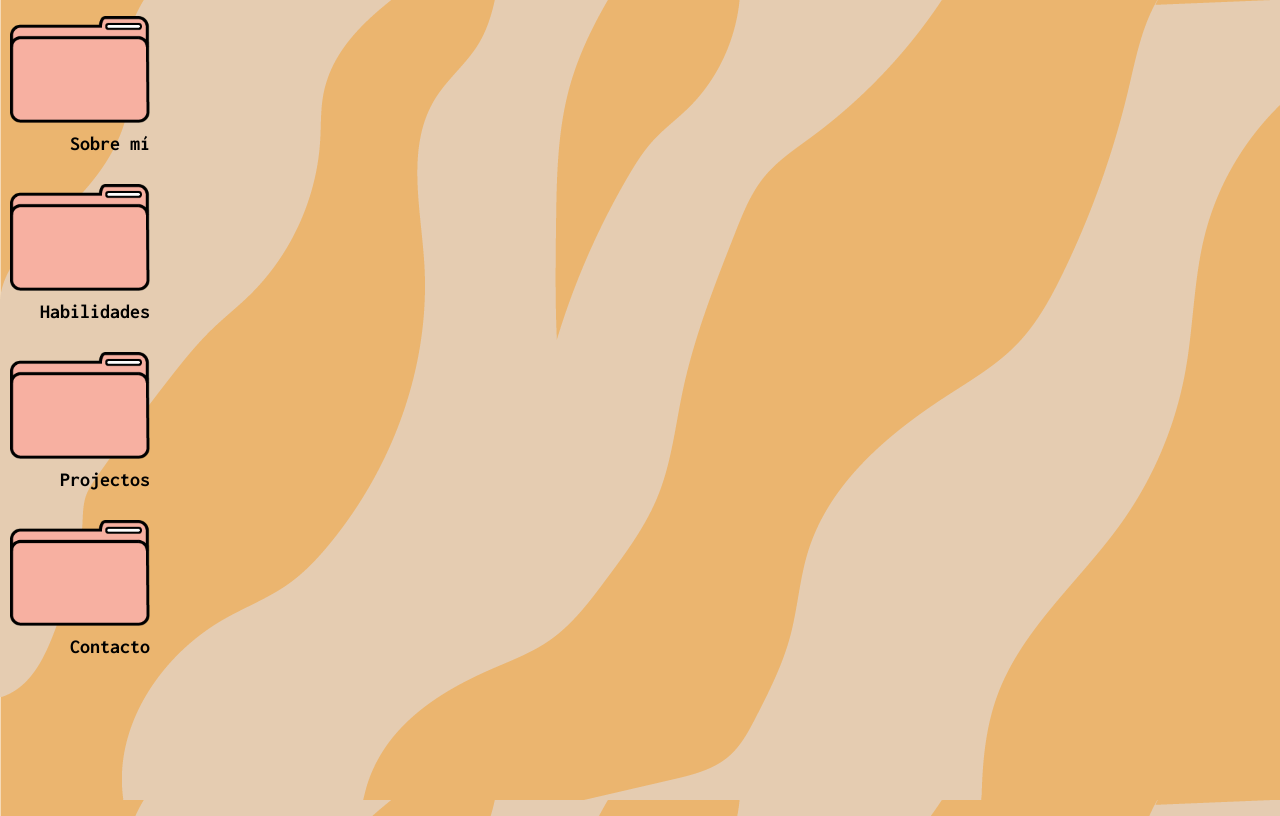
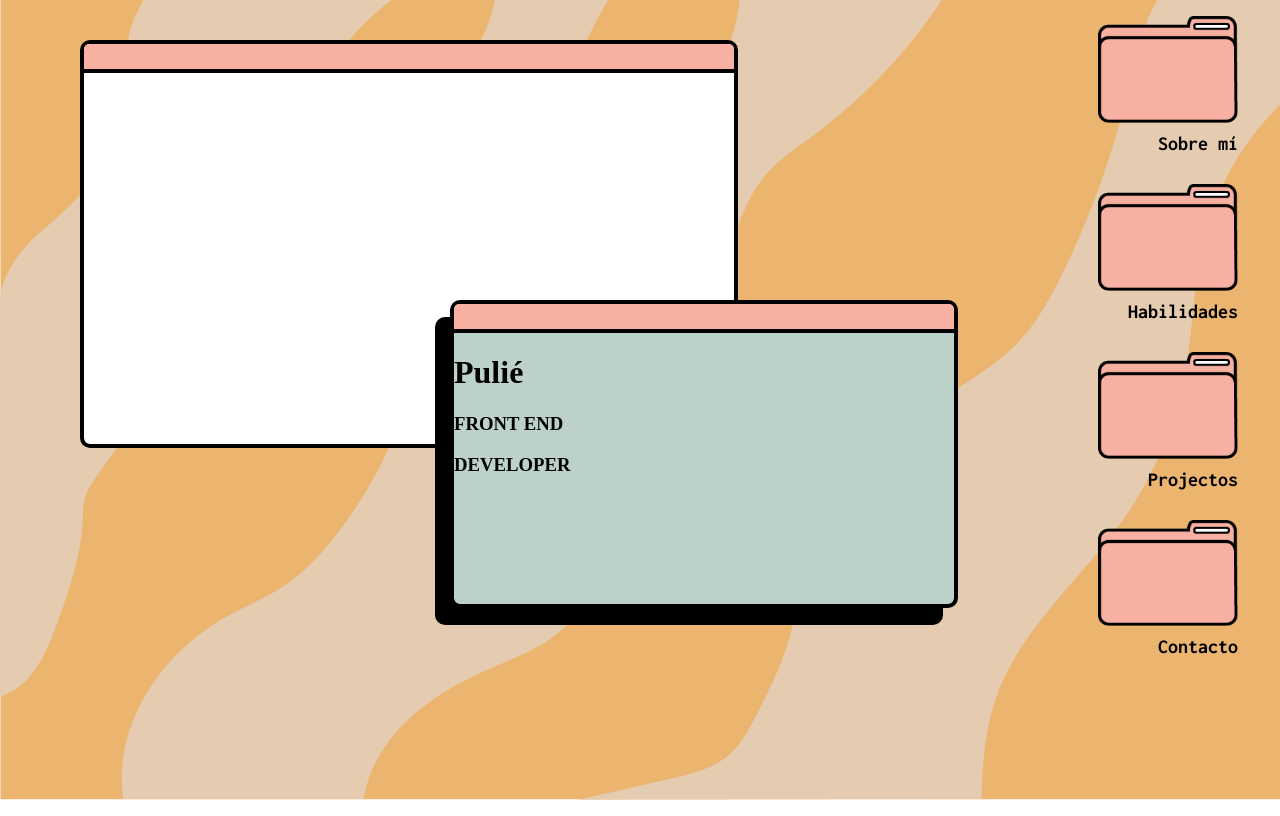
Before and after one commit to puliv/puliv.github.io, a React (Create React App) app: page / in a window 1280 px wide. Built offline with nearby package versions, Linux system fonts and the light colour scheme; a web font is replaced by a local one.

Commit message:
avanzando en home

```diff
--- a/public/index.html
+++ b/public/index.html
@@ -24,7 +24,7 @@
       work correctly both with client-side routing and a non-root public URL.
       Learn how to configure a non-root public URL by running `npm run build`.
     -->
-    <title>React App</title>
+    <title>Pulié</title>
   </head>
   <body>
     <noscript>You need to enable JavaScript to run this app.</noscript>
--- a/src/App.js
+++ b/src/App.js
@@ -4,6 +4,17 @@ import './scss/App.scss';
 function App() {
   return (
     <div className="App">
+      <div className="home">
+        <div className="box-2">
+          <div className="div-top" />
+          <h1>Pulié</h1>
+          <h3>FRONT END</h3>
+          <h3>DEVELOPER</h3>
+        </div>
+        <div className="box-1">
+          <div className="div-top" />
+        </div>
+      </div>
       <Menu />
     </div>
   )
--- a/src/scss/App.scss
+++ b/src/scss/App.scss
@@ -1,5 +1,15 @@
+@mixin divTop() {
+  width: 100%;
+  height: 25px;
+  background-color: $color-2;
+  border-bottom: solid 4px;
+  border-radius: 5px 5px 0px 0px;
+}
+
+$color-1: #bdd1cb;
+$color-2: #f7b0a1;
+
 @import "menu";
-
 @import url("https://fonts.googleapis.com/css2?family=Suez+One&display=swap");
 @import url("https://fonts.googleapis.com/css2?family=Inconsolata:wght@400;700&display=swap");
 
@@ -11,4 +21,37 @@ body {
 .App {
   width: 100vw;
   height: 100vh;
+  display: flex;
 }
+
+.home {
+  width: 85%;
+  .box-1 {
+    width: 650px;
+    height: 400px;
+    background-color: white;
+    border-radius: 10px;
+    margin-top: 40px;
+    margin-left: 80px;
+    position: relative;
+    border: solid 4px;
+    .div-top {
+      @include divTop();
+    }
+  }
+  .box-2 {
+    position: absolute;
+    z-index: 1;
+    width: 500px;
+    height: 300px;
+    background-color: $color-1;
+    border-radius: 10px;
+    margin-top: 300px;
+    margin-left: 450px;
+    box-shadow: -15px 17px 0px 0px rgba(0, 0, 0, 1);
+    border: solid 4px;
+    .div-top {
+      @include divTop();
+    }
+  }
+}
--- a/src/scss/_menu.scss
+++ b/src/scss/_menu.scss
@@ -1,6 +1,6 @@
 .Menu {
+  width: 15%;
   max-width: 150px;
-  // margin-top: 20px;
   ul {
     list-style: none;
     display: flex;
```
Also changed, not shown: src/assets/fondo.png.
